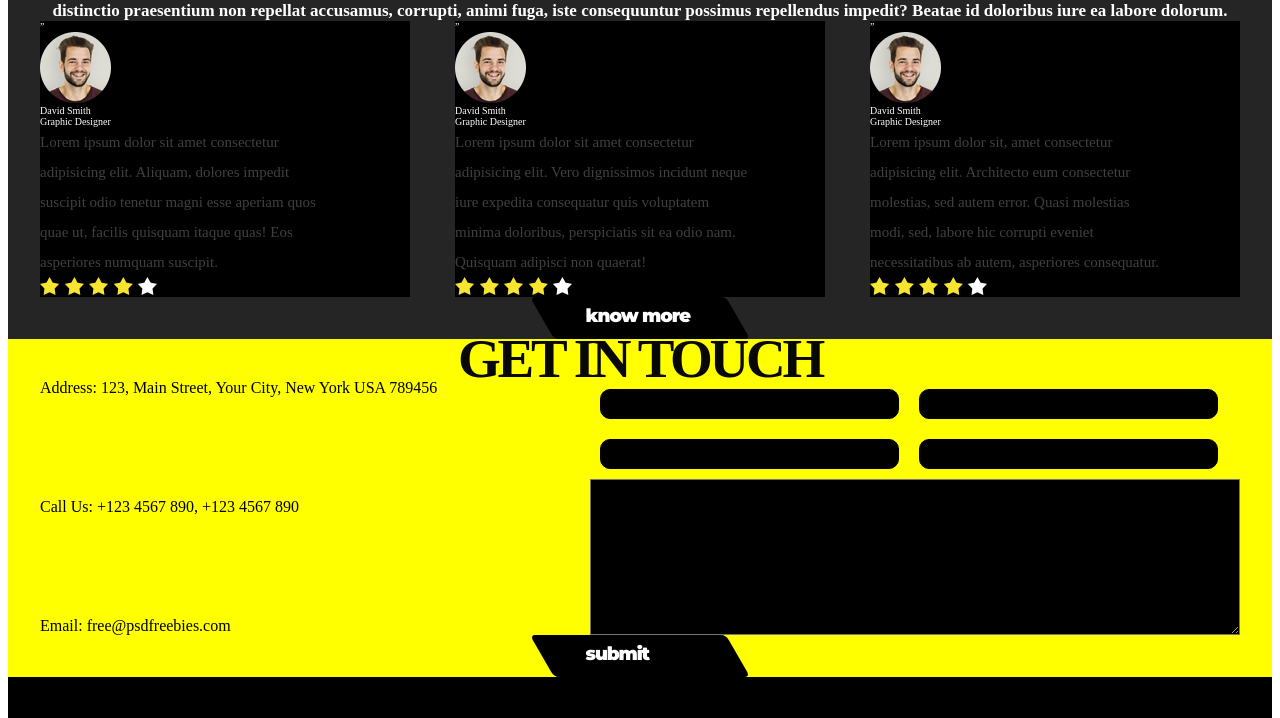
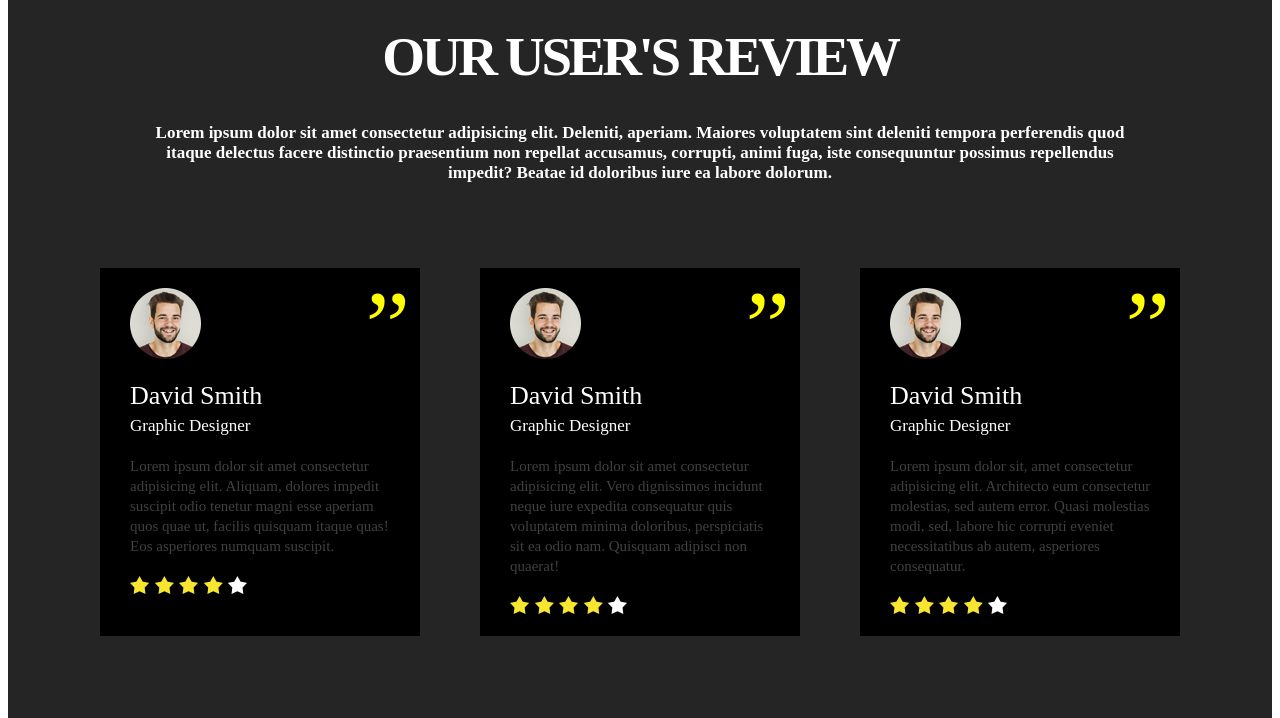
Before and after one commit to MaksNekrut/agency, a website: page index.html in a window 1280 px wide. Shown: the part 4143-4861 px from the top of the page. Drawn offline with Linux system fonts and the light colour scheme.

Commit message:
section users

```diff
--- a/sass/sections/_users.scss
+++ b/sass/sections/_users.scss
@@ -7,6 +7,9 @@
         margin: 0 auto;
         display: flex;
         flex-direction: column;
+        height: 85rem;
+        justify-content: space-around;
+        align-items: center;
 
         .title {
             font-size: 5.5rem;
@@ -15,31 +18,67 @@
             letter-spacing: -3.3px;
             text-align: center;
             text-transform: uppercase;
+            margin-top: 7rem;
         }
 
         .subtitle {
             font-size: 1.7rem;
             font-weight: bold;
             text-align: center;
+            margin-top: -1rem;
+            width: 97rem;
+
         }
 
         .info {
             display: flex;
-
+            flex-direction: row;
             justify-content: space-between;
 
             &__element {
-                width: 37rem;
+                width: 32rem;
+                min-height: 35rem;
                 background-color: $color-black;
+                margin: 3rem;
+                position: relative;
+
+                &>* {
+                    padding-left: 3rem;
+                    margin-top: 2rem;
+                }
+
+                .info__quote {
+                    position: absolute;
+                    right: 1rem;
+                    top: 0;
+                    margin: 0;
+                    padding: 0;
+                    font-size: 10rem;
+                    color: $color-yellow;
+                }
+            }
+
+            &__title {
+                font-size: 2.6rem;
+
+            }
+
+            &__subtitle {
+                font-size: 1.7rem;
+                margin-top: .5rem;
             }
 
             &__text {
                 width: 294px;
                 opacity: 0.5;
                 font-size: 1.5rem;
-                line-height: 2;
+                line-height: 2rem;
                 text-align: left;
                 color: rgba(255, 255, 255, 0.5);
+            }
+
+            &__stars {
+                margin-bottom: 2rem;
             }
         }
 
```
Also changed, not shown: index.html (+1 -0 lines), css/main.css, css/main.min.css, 1 other file.
